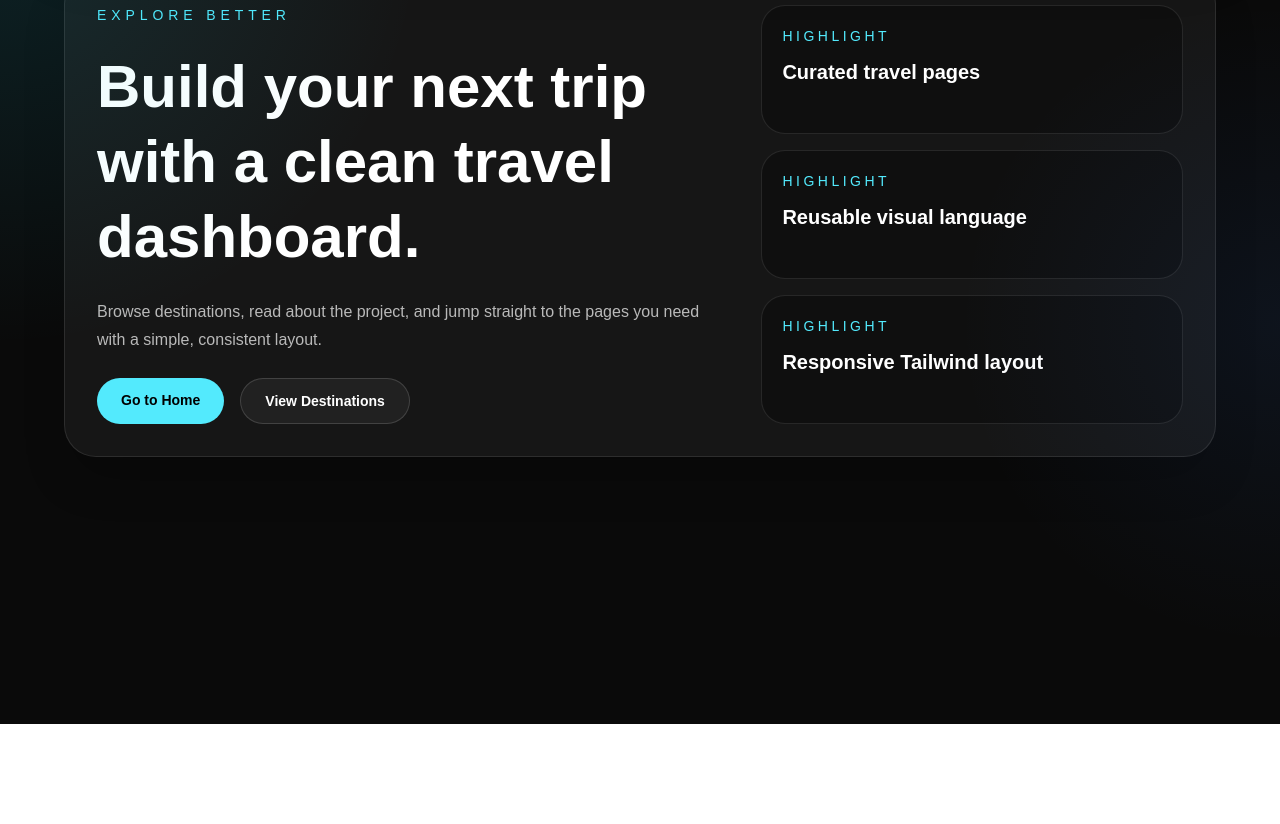
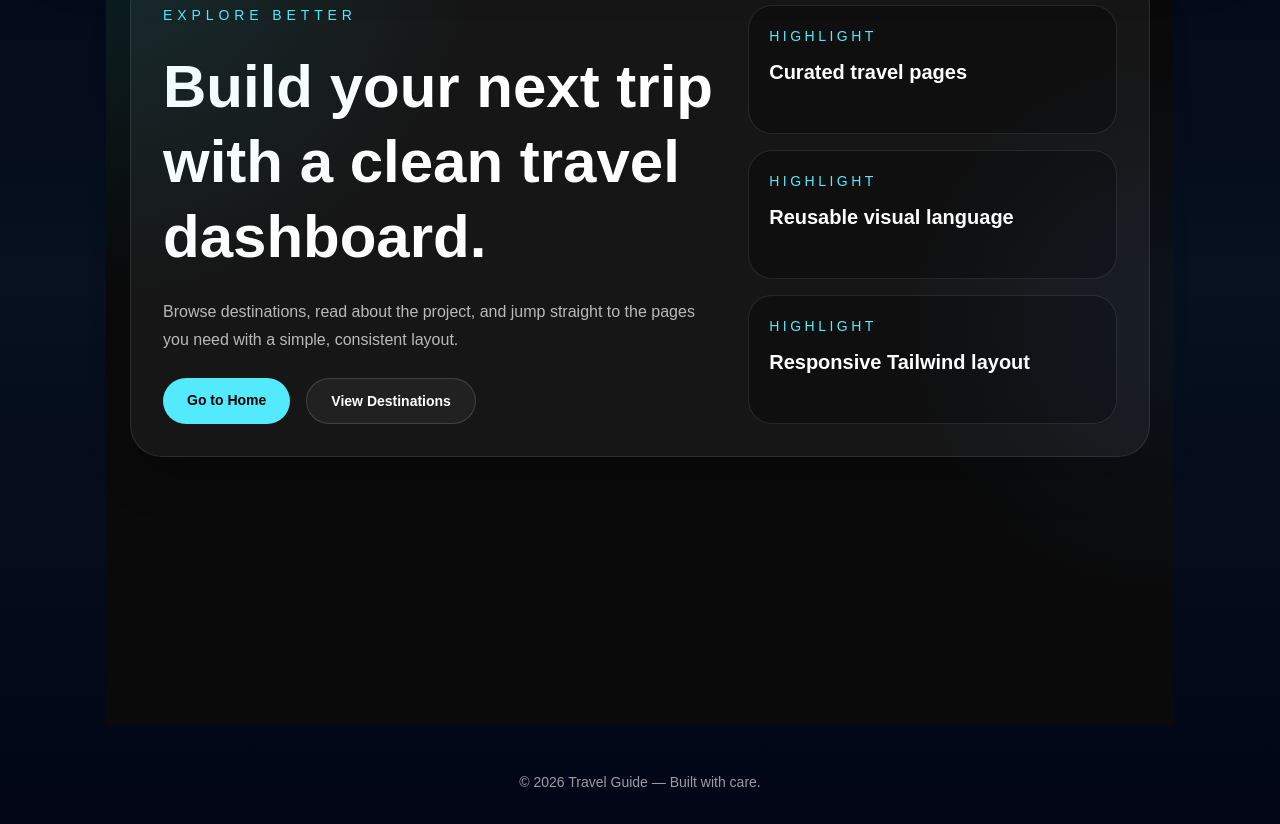
Before and after one commit to thecodexnam/Travel-Guide, a Next.js app: page / in a window 1280 px wide. Shown: the part 172-996 px from the top of the page. Before the commit the page ends 896 px from the top, so only its background shows below. Built offline with nearby package versions, Linux system fonts and the light colour scheme; a web font is replaced by a local one.

Commit message:
Wrap children in a container with footer for improved layout structure

```diff
--- a/src/app/layout.js
+++ b/src/app/layout.js
@@ -20,7 +20,12 @@ export default function RootLayout({ children }) {
         className={`${boldonse.className} min-h-screen pt-28 text-white md:pt-24`}
       >
         <NavBar />
-        {children}
+        <div className="container">
+          <main className="min-h-[60vh]">{children}</main>
+          <footer className="mt-12 mb-8 text-center text-sm text-white/60">
+            © {new Date().getFullYear()} Travel Guide — Built with care.
+          </footer>
+        </div>
       </body>
     </html>
   )
```
